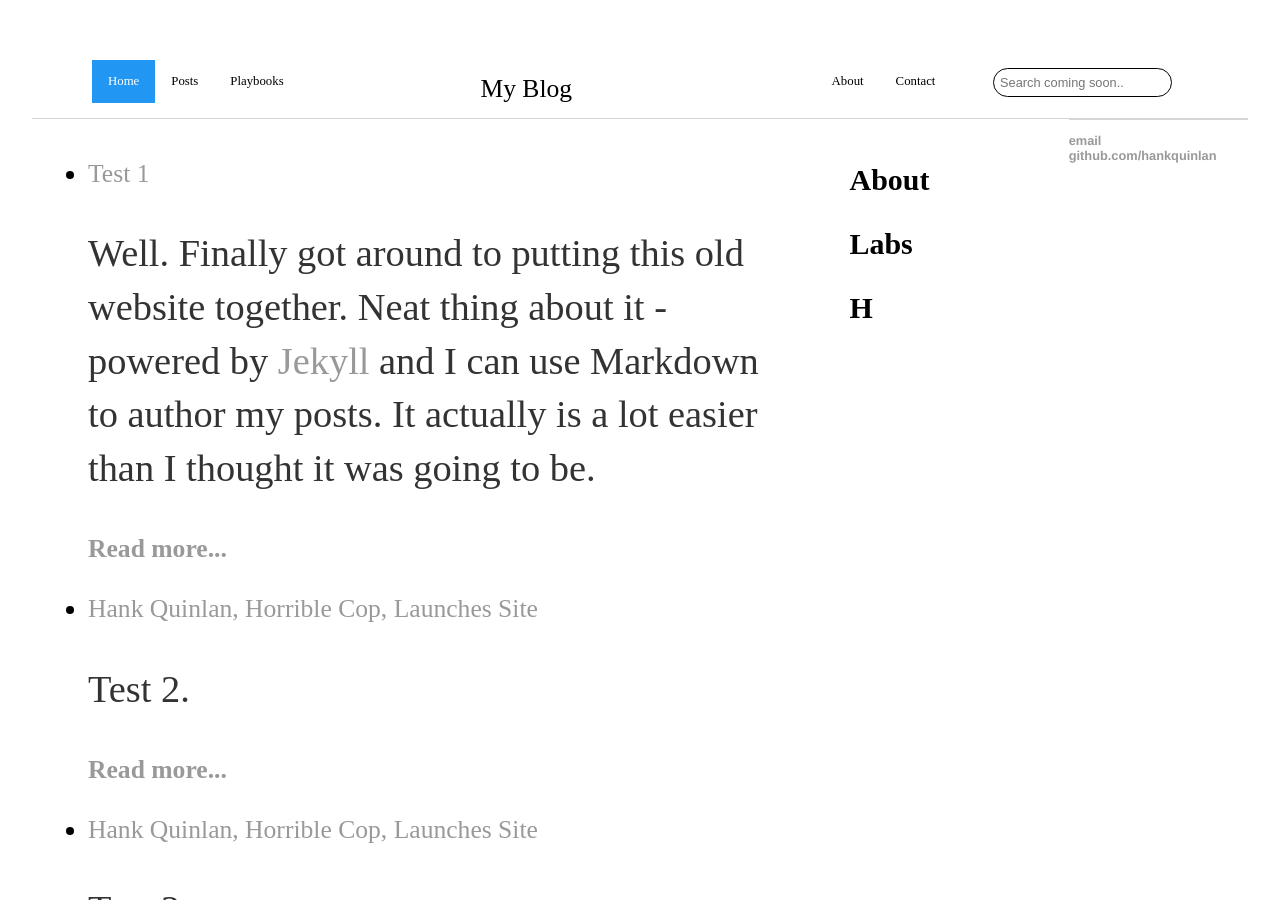
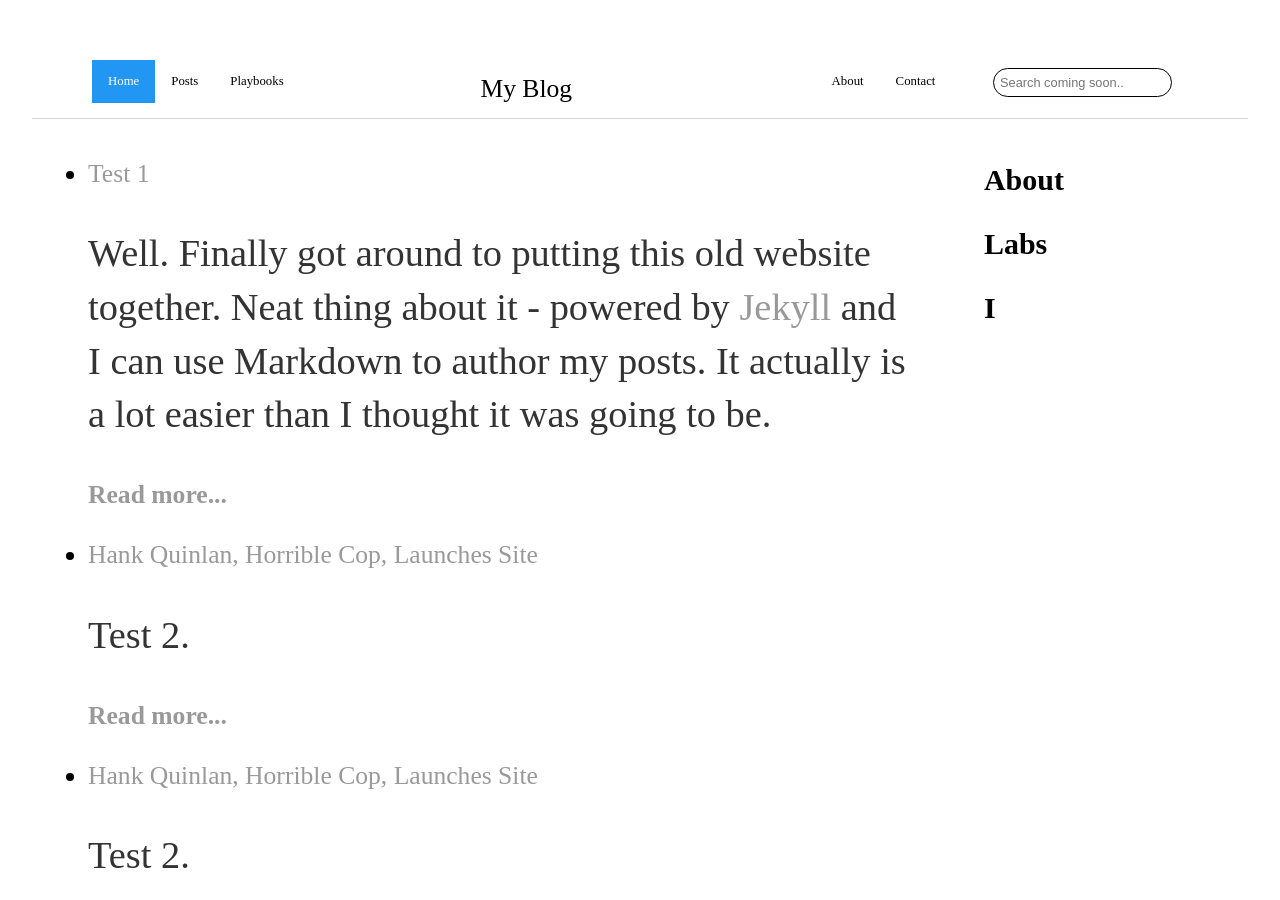
Before and after one commit to billparry99/billparry99.github.io, a Jekyll site: the page built from index.html, in a window 1280 px wide and 900 px high. Built offline with Jekyll 4.4.1, drawn with Linux system fonts in a browser that asks for light colours.

Commit message:
Update def2.html

```diff
--- a/_layouts/def2.html
+++ b/_layouts/def2.html
@@ -40,11 +40,11 @@
 					<ul>
 						<h3>About</h3>
 						<h3>Labs</h3>
-						<h3>H</h3>
+						<h3>I</h3>
 				</div>
-			<!-- </div>
+			</div>
 
-			<div class="mainmainrow">
+			<!-- <div class="mainmainrow">
 				<div class="mainsubrow1">
 					{{ content }}
 				</div>
```
